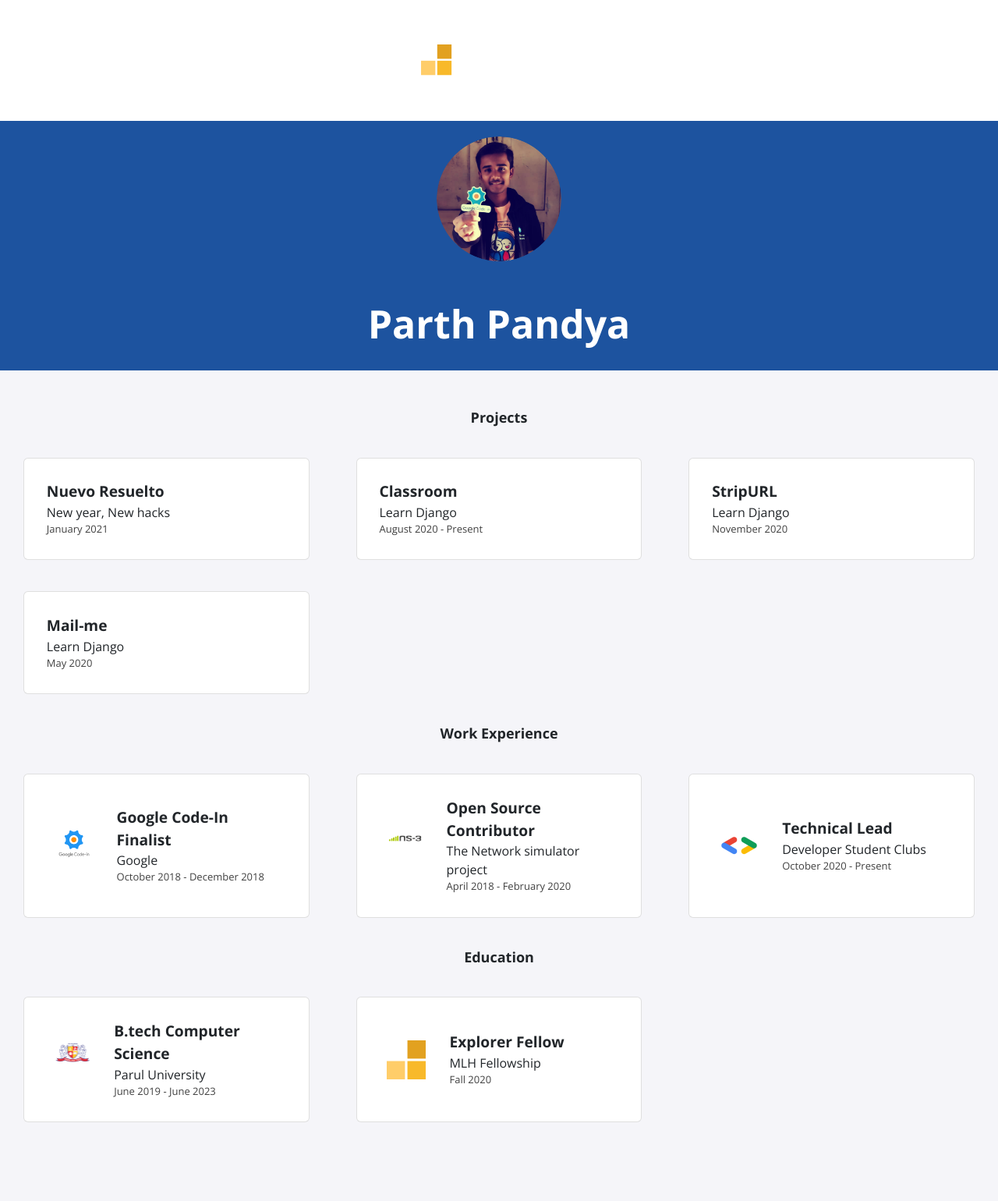
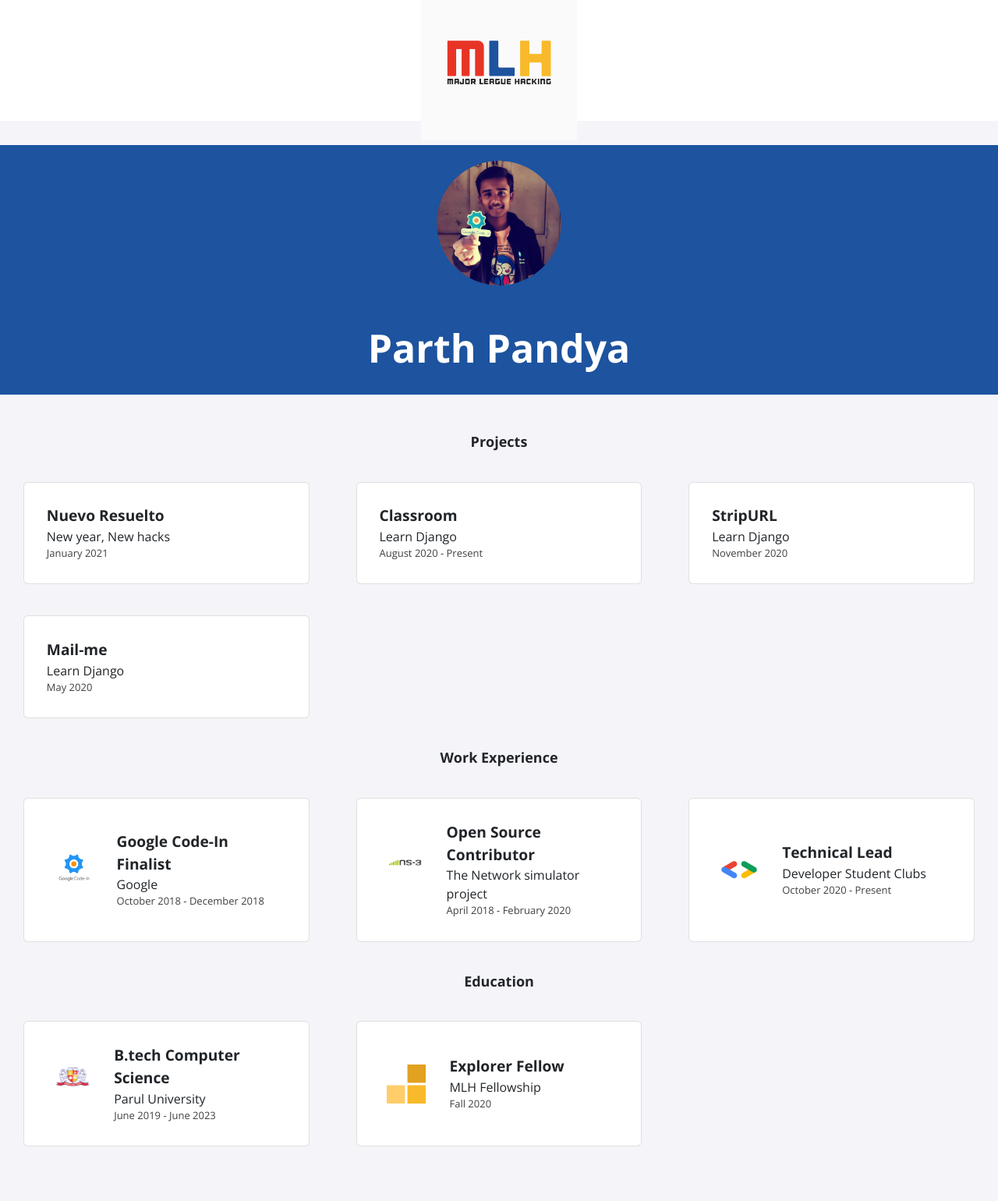
Before and after one commit to parthpandyappp/MLH-Portfolio, a Jekyll site: the page built from index.html, in a window 1280 px wide. Shown: the whole page at 78% size. Built offline with Jekyll 4.4.1, drawn with Linux system fonts in a browser that asks for light colours; nearby versions of some CDN libraries; before the commit the page ends 1509 px from its top, so only the background shows below that.

Commit message:
Changed cover

```diff
--- a/_includes/navbar.html
+++ b/_includes/navbar.html
@@ -2,7 +2,7 @@
     <div class="nav-content">
         <a href="{{ '/' | relative_url }}">
             <div class="nav-logo">
-                <img src="./assets/img/logo.svg" />
+                <img src="./assets/img/mlh.jpg" />
             </div>
         </a>
 
```
